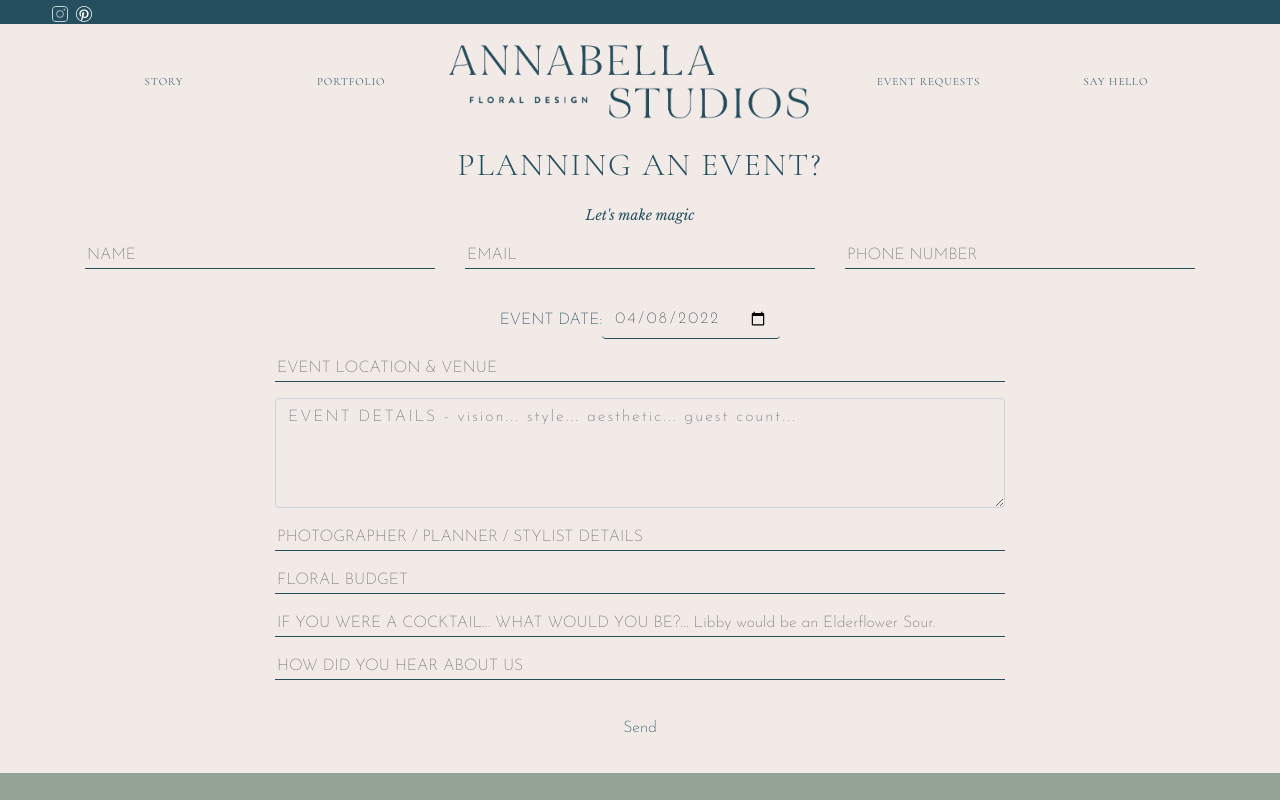
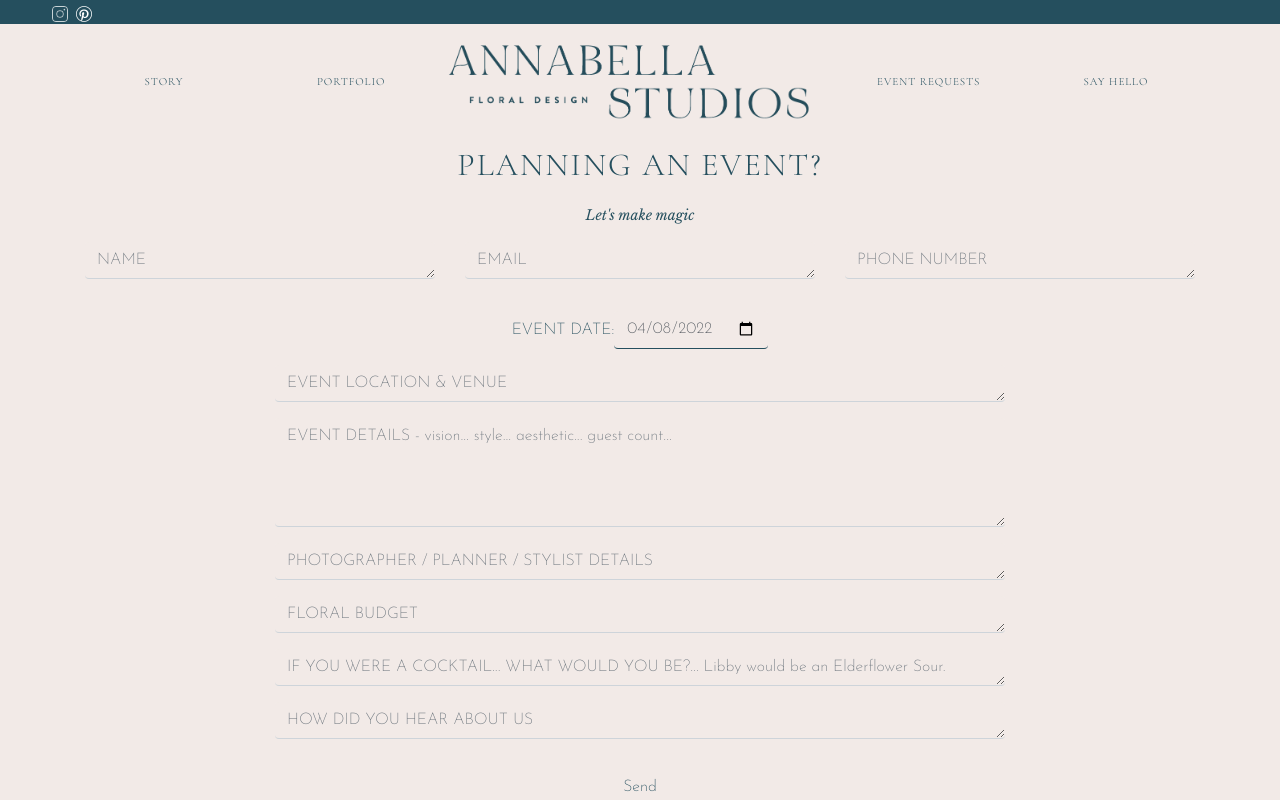
Before and after one commit to ThomasTrouton/annabellastudios, a React (Create React App) app: page /requests in a window 1280 px wide. Shown: the top 800 px of the page. Built offline with nearby package versions, Linux system fonts and the light colour scheme.

Commit message:
fixed cut off suggestion text

```diff
--- a/src/components/requests.jsx
+++ b/src/components/requests.jsx
@@ -44,13 +44,13 @@ class Requests extends React.Component{
       <form action="https://docs.google.com/forms/u/0/d/e/1FAIpQLSekeTGDn3HlDHcXdmqvXAFoEcTU0uXchGpq6GxKo9f5n86FxA/formResponse?embedded=true" className="form" onSubmit={this.handleSubmit} style={{"fontFamily": "Josefin Sans", "color":"#254F5E"}}>
        <div className="form-group row justify-content-center">
         <div className="col-lg-4 col-sm-12 d-flex justify-content-center mb-3">
-         <input name="entry.101390416" placeholder="NAME" style={entryStyle} type="text" onChange={this.handleInputChange} value={this.state["entry.101390416"]}/>
+         <textarea className="form-control" rows="1" name="entry.101390416" placeholder="NAME" style={entryStyle} type="text" onChange={this.handleInputChange} value={this.state["entry.101390416"]}/>
         </div>
         <div className="col-lg-4 col-sm-12 d-flex justify-content-center mb-3">
-         <input name="entry.233152642" placeholder="EMAIL" required style={entryStyle} onChange={this.handleInputChange} value={this.state["entry.233152642"]} type="email"/>
+         <textarea className="form-control" rows="1" name="entry.233152642" placeholder="EMAIL" required style={entryStyle} onChange={this.handleInputChange} value={this.state["entry.233152642"]} type="email"/>
         </div>
         <div className="col-lg-4 col-sm-12 d-flex justify-content-center mb-3">
-         <input name="entry.1284976770" placeholder="PHONE NUMBER" style={entryStyle} type="tel" onChange={this.handleInputChange} value={this.state["entry.1284976770"]} />
+         <textarea className="form-control" rows="1" name="entry.1284976770" placeholder="PHONE NUMBER" style={entryStyle} type="tel" onChange={this.handleInputChange} value={this.state["entry.1284976770"]} />
         </div>
        </div>
        <div className="form-group row justify-content-center">
@@ -63,7 +63,7 @@ class Requests extends React.Component{
        </div>
        <div className="row justify-content-center">
         <div className="form-group col-lg-8 col-sm-12 justify-content-center">
-         <input name="entry.194650238" placeholder="EVENT LOCATION & VENUE" style={entryStyle} type="text" onChange={this.handleInputChange} value={this.state["entry.194650238"]} />
+         <textarea className="form-control" rows="1" name="entry.194650238" placeholder="EVENT LOCATION & VENUE" style={entryStyle} type="text" onChange={this.handleInputChange} value={this.state["entry.194650238"]} />
         </div>
        </div>
        <div className="row justify-content-center">
@@ -73,22 +73,22 @@ class Requests extends React.Component{
        </div>
        <div className="row justify-content-center">
         <div className="form-group col-lg-8 col-sm-12 justify-content-center">
-         <input name="entry.138366603" placeholder="PHOTOGRAPHER / PLANNER / STYLIST DETAILS" style={entryStyle} type="text" onChange={this.handleInputChange} value={this.state["entry.138366603"]}/>
+         <textarea className="form-control" rows = {window.innerWidth > 600? "1":"2"} name="entry.138366603" placeholder="PHOTOGRAPHER / PLANNER / STYLIST DETAILS" style={entryStyle} type="text" onChange={this.handleInputChange} value={this.state["entry.138366603"]}/>
         </div>
        </div>
        <div className="row justify-content-center">
         <div className="form-group col-lg-8 col-sm-12 justify-content-center">
-         <input name="entry.440717690" placeholder="FLORAL BUDGET" style={entryStyle} type="text" onChange={this.handleInputChange} value={this.state["entry.440717690"]} />
+         <textarea className="form-control" rows="1" name="entry.440717690" placeholder="FLORAL BUDGET" style={entryStyle} type="text" onChange={this.handleInputChange} value={this.state["entry.440717690"]} />
         </div>
        </div>
        <div className="row justify-content-center">
         <div className="form-group col-lg-8 col-sm-12 justify-content-center">
-         <input name="entry.186585142" placeholder="IF YOU WERE A COCKTAIL... WHAT WOULD YOU BE?... Libby would be an Elderflower Sour." style={entryStyle} type="text" onChange={this.handleInputChange} value={this.state["entry.186585142"]}/>
+         <textarea className="form-control" rows= {window.innerWidth > 600? "1":"3"} name="entry.186585142" placeholder="IF YOU WERE A COCKTAIL... WHAT WOULD YOU BE?... Libby would be an Elderflower Sour." style={entryStyle} type="text" onChange={this.handleInputChange} value={this.state["entry.186585142"]}/>
         </div>
        </div>
        <div className="row justify-content-center">
         <div className="form-group col-lg-8 col-sm-12 justify-content-center">
-         <input name="entry.1014733185" placeholder="HOW DID YOU HEAR ABOUT US" style={entryStyle} type="text" onChange={this.handleInputChange} value={this.state["entry.1014733185"]} />
+         <textarea className="form-control" rows="1" name="entry.1014733185" placeholder="HOW DID YOU HEAR ABOUT US" style={entryStyle} type="text" onChange={this.handleInputChange} value={this.state["entry.1014733185"]} />
         </div>
        </div>
        <div className="form-group row justify-content-center">
--- a/src/index.css
+++ b/src/index.css
@@ -128,7 +128,9 @@ text-transform:uppercase
   font-family: 'Josefin Sans';
   font-weight: 100;
   font-size: 16px;
-  letter-spacing: 2px;
+  border-top: none;
+  border-left: none;
+  border-right: none;
   }
 
 @media screen and (min-width: 1000px) {
```
